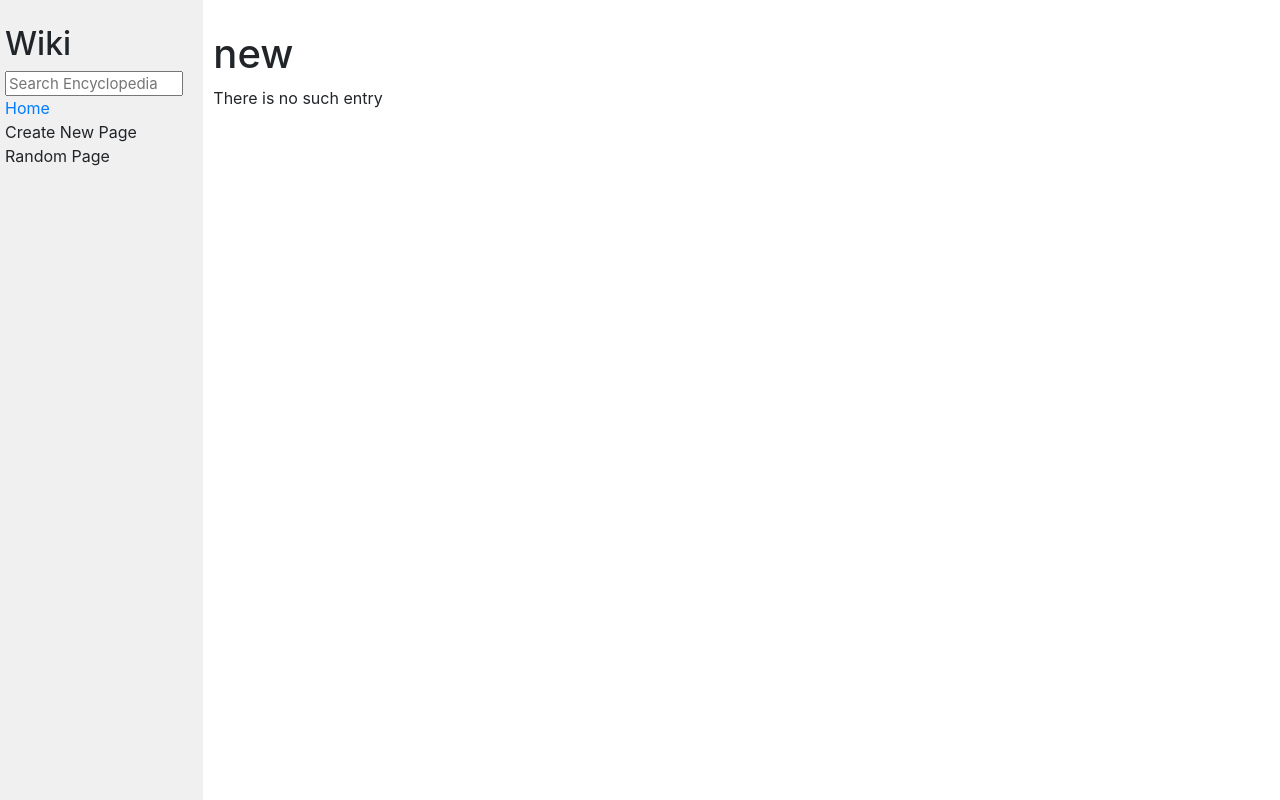
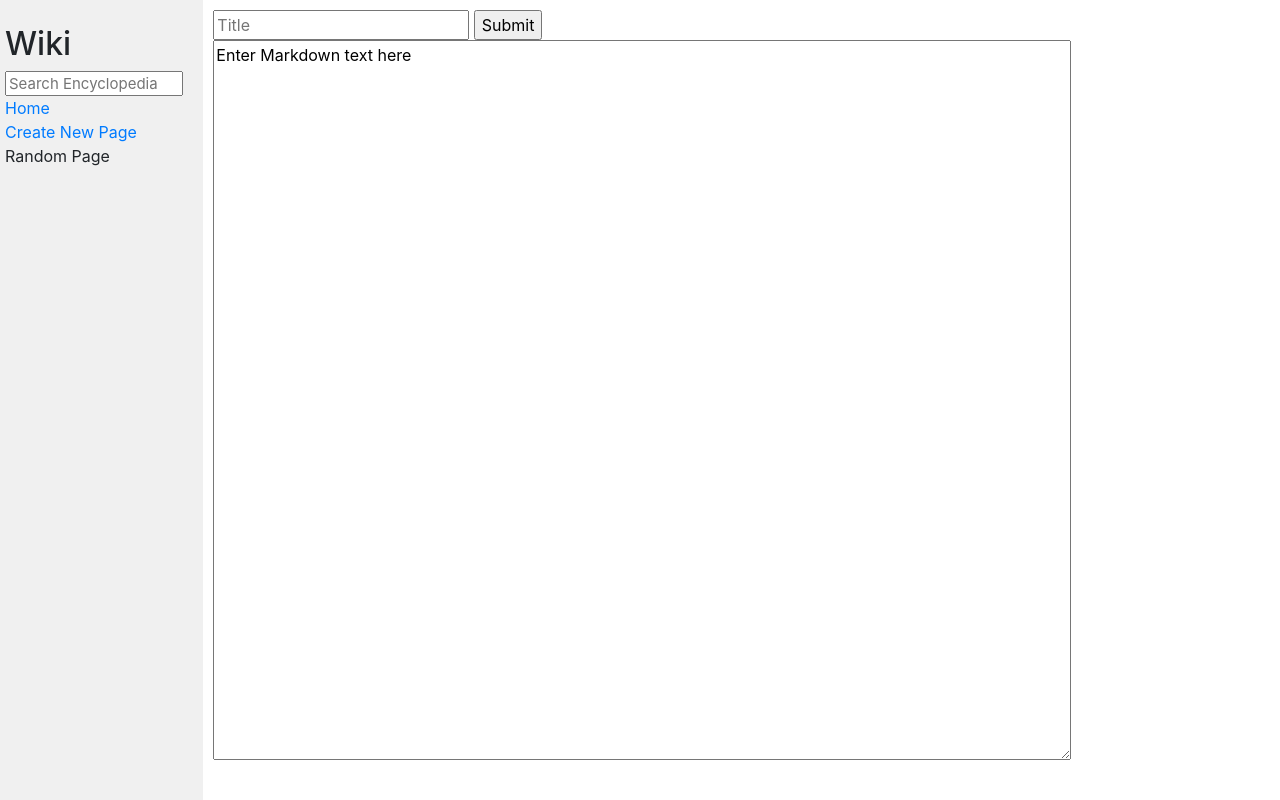
Before and after one commit to mariesophiet/online-encyclopedia, a Django app: page /wiki/new in a window 1280 px wide. Run offline with Django 3.2, Linux system fonts and the light colour scheme; some libraries are stand-ins or nearby versions.

Commit message:
added create new page

```diff
--- a/encyclopedia/templates/encyclopedia/layout.html
+++ b/encyclopedia/templates/encyclopedia/layout.html
@@ -20,7 +20,7 @@
                     <a href="{% url 'encyclopedia:index' %}">Home</a>
                 </div>
                 <div>
-                    Create New Page
+                    <a href="{% url 'encyclopedia:new' %}">Create New Page</a>
                 </div>
                 <div>
                     Random Page
--- /dev/null
+++ b/encyclopedia/templates/encyclopedia/new_page.html
@@ -0,0 +1,21 @@
+{% extends "encyclopedia/layout.html" %}
+
+{% block title %}
+    Create New Page
+{% endblock %}
+
+{% block body %}
+
+{% if already_exists %}
+<div class="alert alert-danger" role="alert">
+    This entry already exists!
+</div>
+{% endif %}
+<form action="{% url 'encyclopedia:new' %}" method="post" id="newform">
+    {% csrf_token %}
+    <input type="text" name="title" placeholder="Title">
+    <input type="submit">
+</form>
+<textarea name="markdown" form="newform">Enter Markdown text here</textarea>
+
+{% endblock %}
--- a/encyclopedia/urls.py
+++ b/encyclopedia/urls.py
@@ -6,6 +6,7 @@ app_name = "encyclopedia"
 urlpatterns = [
     path("", views.index, name="index"),
     path("wiki/search", views.search, name="search"),
-    path("wiki/<str:title>", views.title, name="title")
+    path("wiki/new", views.new, name="new"),
+    path("wiki/<str:title>", views.get_title, name="title")
 
 ]
--- a/encyclopedia/views.py
+++ b/encyclopedia/views.py
@@ -1,5 +1,5 @@
 from http.client import HTTPResponse
-from django.shortcuts import render
+from django.shortcuts import render, redirect
 
 from . import util
 
@@ -10,7 +10,7 @@ def index(request):
     })
 
 
-def title(request, title):
+def get_title(request, title):
     print("title")
     return render(request, "encyclopedia/title.html", {
         "entry": util.get_entry(title),
@@ -34,8 +34,28 @@ def search(request):
             # add entry to list with entries that have q as a substring
             elif q.lower() in entry.lower():
                 response.append(entry)
-        # check if there is anything in response. If yes, then print list
-        #if len(response) > 0:
+        # return the list of entries that match or return error message
         return render(request, "encyclopedia/search.html", {
                 "entries": response
             })
+
+def new(request):
+    # if input post request
+    if request.method == "POST":
+        # check if the entry already exists
+        heading = request.POST["title"]
+        entries = util.list_entries()
+        for entry in entries:
+            if heading.lower() == entry.lower():
+                # display error message and do not save file
+                return render(request, "encyclopedia/new_page.html", {
+                    "already_exists": True
+                })
+        # save file and show the new page
+        content = request.POST["markdown"]
+        util.save_entry(heading, content)
+        return redirect('encyclopedia:title', title=heading)
+
+    # if input get request
+    else:
+        return render(request, "encyclopedia/new_page.html")
```
Also changed, not shown: entries/Bootstrap.md (added, +1 -0 lines).
